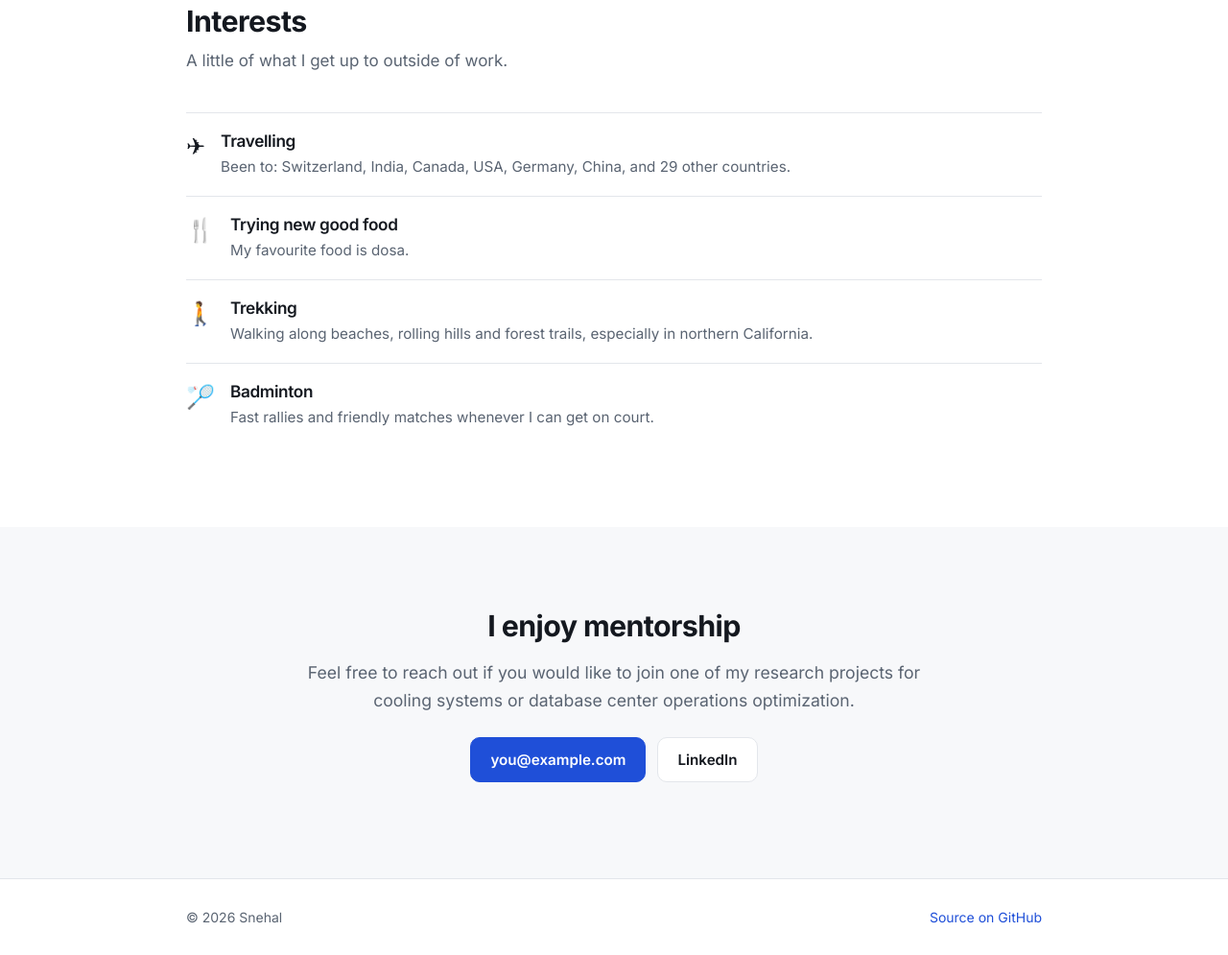
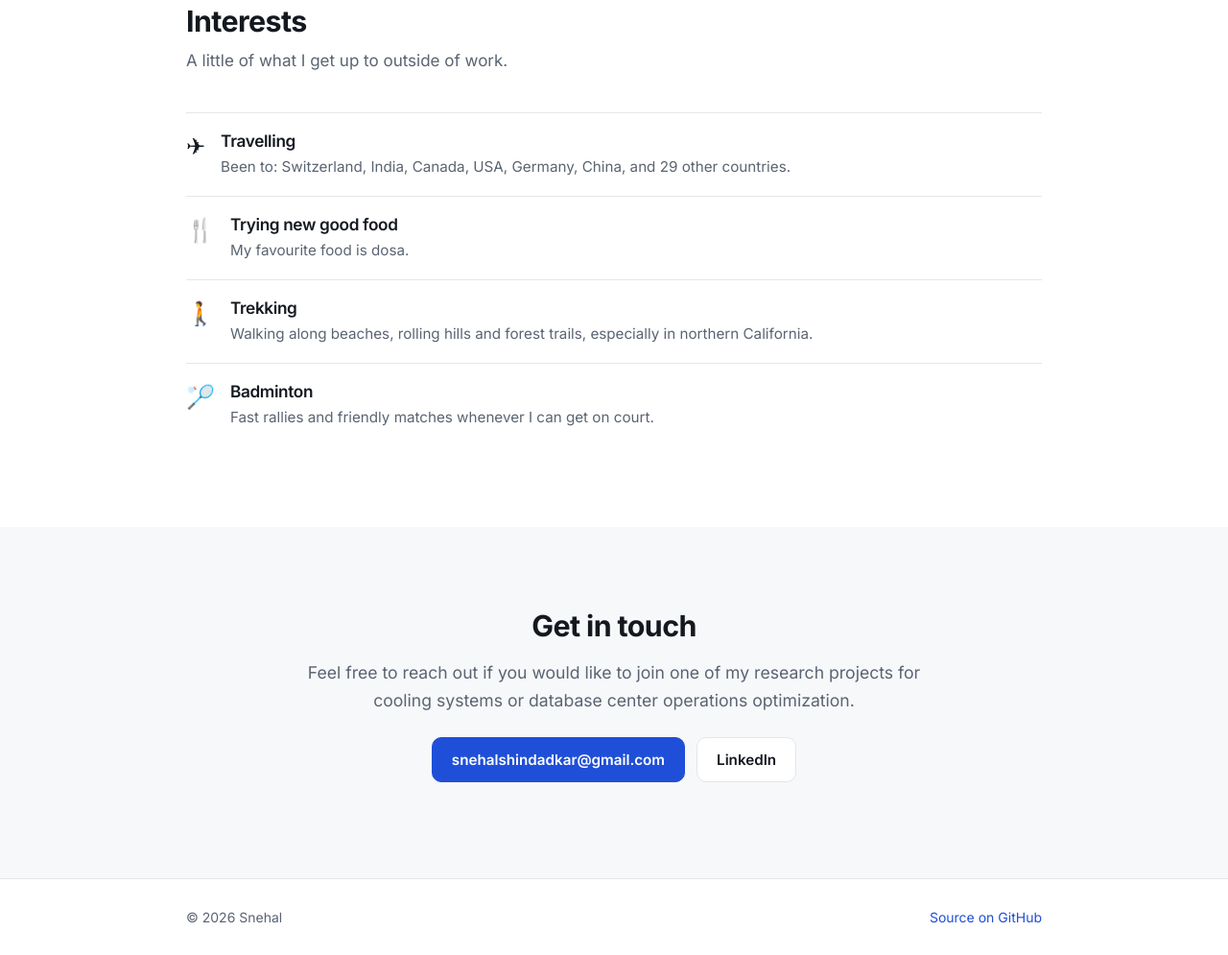
Before and after one commit to snehal-vs/snehal-vs.github.io, a plain HTML site: page index.html in a window 1280 px wide. Shown: the part 3388-4383 px from the top of the page at 96% size. Drawn offline with Linux system fonts and the light colour scheme.

Commit message:
adding links

```diff
--- a/index.html
+++ b/index.html
@@ -49,8 +49,8 @@
         </div>
         <ul class="hero-links">
           <li><a href="https://github.com/snehal-vs">GitHub</a></li>
-          <li><a href="https://www.linkedin.com/in/your-handle">LinkedIn</a></li>
-          <li><a href="mailto:you@example.com">Email</a></li>
+          <li><a href="https://www.linkedin.com/in/snehalshindadkar/">LinkedIn</a></li>
+          <li><a href="mailto:snehalshindadkar@gmail.com">Email</a></li>
         </ul>
       </div>
 
@@ -286,14 +286,14 @@
   <!-- ============ CONTACT ============ -->
   <section id="contact" class="section section-alt">
     <div class="container contact">
-      <h2>I enjoy mentorship</h2>
+      <h2>Get in touch</h2>
       <p class="lede">
         Feel free to reach out if you would like to join one of my research projects for
         cooling systems or database center operations optimization.
       </p>
       <p class="contact-actions">
-        <a class="btn btn-primary" href="mailto:you@example.com">you@example.com</a>
-        <a class="btn" href="https://www.linkedin.com/in/your-handle">LinkedIn</a>
+        <a class="btn btn-primary" href="mailto:snehalshindadkar@gmail.com">snehalshindadkar@gmail.com</a>
+        <a class="btn" href="https://www.linkedin.com/in/snehalshindadkar/">LinkedIn</a>
       </p>
     </div>
   </section>
```
Also changed, not shown: 1 other file.
